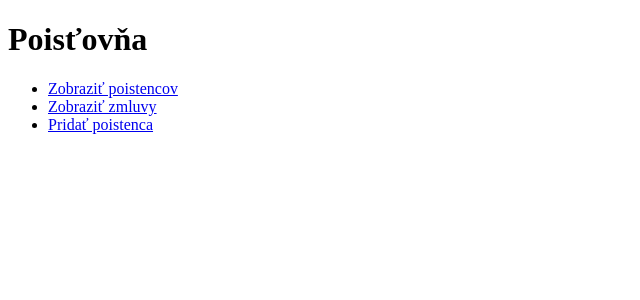
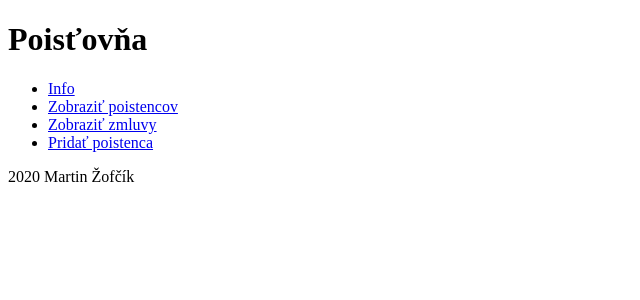
Before and after one commit to MartinZofcik/FlaskProject, a Flask app: page / in a window 1280 px wide. Shown: the top 300 px of the page, without its empty margins (0-640 px from the left). Run offline with Flask 2, Linux system fonts and the light colour scheme.

Commit message:
Added info page

```diff
--- a/app.py
+++ b/app.py
@@ -4,5 +4,11 @@ from flask import render_template
 flask_app = Flask(__name__)
 
 @flask_app.route("/")
-def index():
+def view_index():
    return render_template("index.jinja")
+
+
+@flask_app.route("/info/")
+def view_info():
+    text = "Toto je info"
+    return render_template("info.jinja", text = text)
--- a/templates/index.jinja
+++ b/templates/index.jinja
@@ -10,11 +10,18 @@
 
 <nav>
     <ul class=nav>
+        <li> <a href="/info/">Info</a> </li>
         <li> <a href="/insured/view/all/">Zobraziť poistencov</a> </li>
         <li> <a href="/contract/view/all/">Zobraziť zmluvy</a> </li>
         <li> <a href="/insured/add/">Pridať poistenca</a> </li>
     </ul>
 </nav>
 
+<footer>
+    <p>
+        2020 Martin Žofčík
+    </p>
+</footer>
+
 </body>
 </html>
```
Lines whose indentation alone changed are shown as unchanged.
